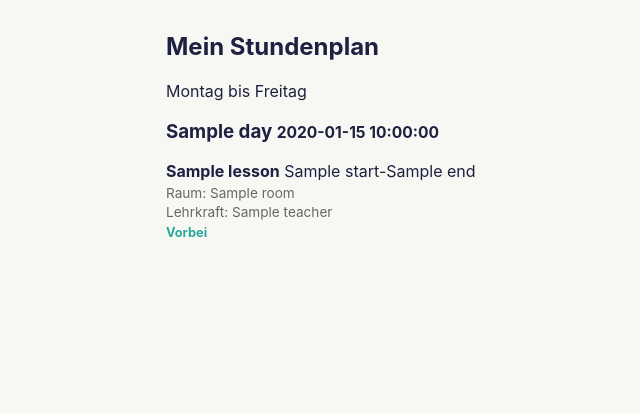
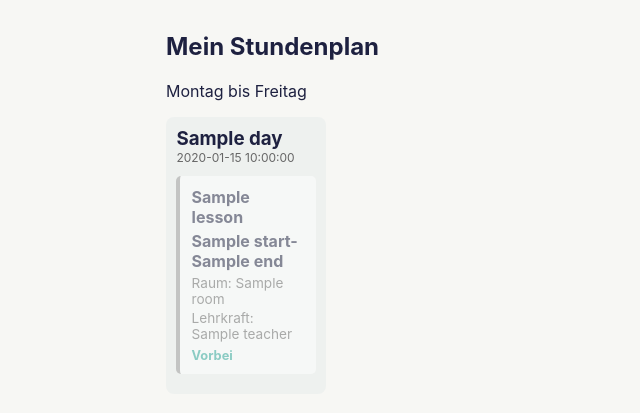
Before and after one commit to jaronanders/raumradar, a Flask app: template templates/timetable.html in a window 1280 px wide. Shown: the part 60-473 px from the top of the page, without its empty margins (140-780 px from the left). Run offline with Flask 3, Linux system fonts and the light colour scheme; the template is opened without the code that fills it: most values are stand-ins (such as "Sample title", 1, 10 or a date in 2020).

Commit message:
Update style.css

```diff
--- a/static/style.css
+++ b/static/style.css
@@ -100,20 +100,40 @@ button:hover { opacity: 0.9; }
 .room-chip.free { background: var(--teal); color: white; }
 .room-chip.occupied { background: #ddd; color: #555; }
 
-.timetable-list {
-    list-style: none;
-    padding: 0;
+.timetable-week {
+    display: grid;
+    grid-template-columns: repeat(5, minmax(160px, 1fr));
+    gap: 0.75rem;
+    overflow-x: auto;
+    align-items: start;
 }
-.timetable-item {
-    display: grid;
-    grid-template-columns: 7rem 1fr;
-    gap: 0.8rem;
+.timetable-day {
+    min-width: 160px;
+    background: #eef1ef;
+    padding: 0.65rem;
+    border-radius: 8px;
+}
+.timetable-day h3 { margin: 0 0 0.65rem; }
+.timetable-day h3 small {
+    display: block;
+    color: #666;
+    font-size: 0.75rem;
+    font-weight: normal;
+}
+.timetable-card {
     background: white;
-    padding: 0.8rem 1rem;
+    padding: 0.7rem;
     margin-bottom: 0.6rem;
     border-left: 4px solid var(--teal);
+    border-radius: 5px;
 }
-.timetable-time { font-weight: bold; }
+.timetable-card.is-past { opacity: 0.5; border-left-color: #999; }
+.timetable-card.is-current { border-left-color: var(--coral); }
+.timetable-card-subject,
+.timetable-card-time,
+.timetable-meta,
+.timetable-status { display: block; }
+.timetable-card-time { font-weight: bold; margin: 0.25rem 0; }
 .timetable-meta {
     display: block;
     color: #666;
@@ -121,7 +141,6 @@ button:hover { opacity: 0.9; }
     margin-top: 0.2rem;
 }
 .timetable-status {
-    display: inline-block;
     margin-top: 0.35rem;
     color: var(--teal);
     font-size: 0.8rem;
@@ -129,6 +148,7 @@ button:hover { opacity: 0.9; }
 }
 .timetable-status.vorbei { color: #888; }
 .timetable-status.läuft-gerade { color: var(--coral); }
+.timetable-empty { color: #666; font-size: 0.85rem; }
 
 .homework-list { list-style: none; padding: 0; }
 .homework-list li {
```
